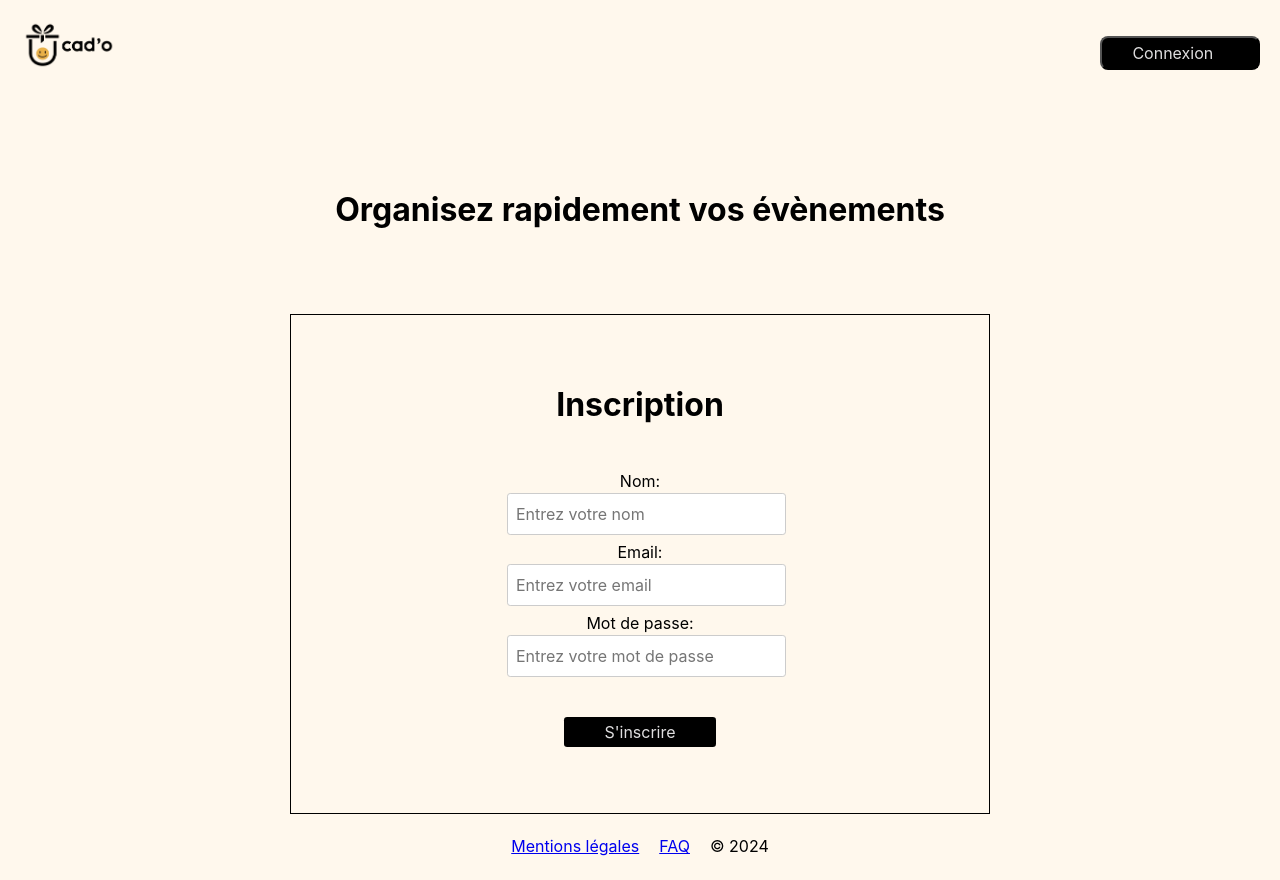
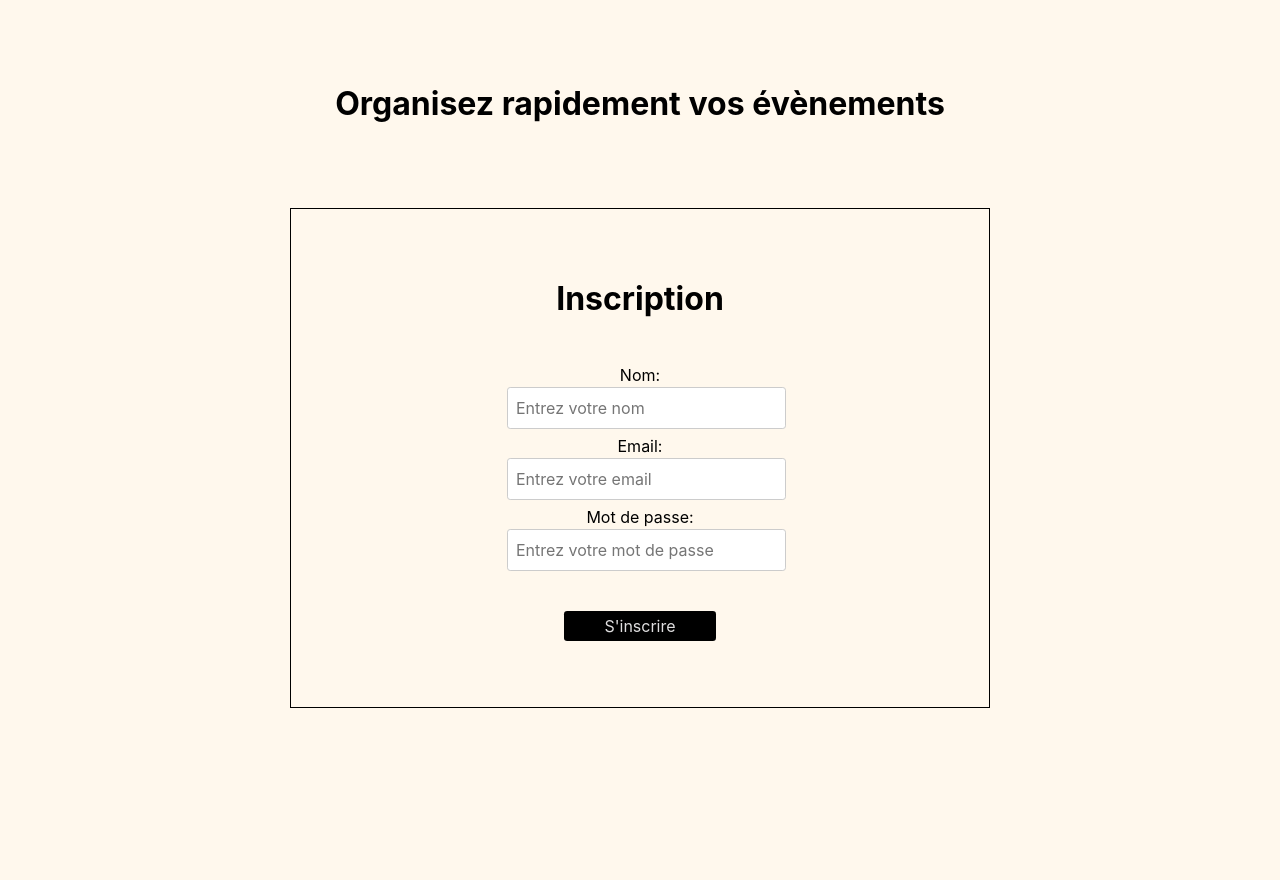
Before and after one commit to yanis-lannabi/cado-front, a React (Vite) app: page /s-inscrire in a window 1280 px wide. Built offline with nearby package versions, Linux system fonts and the light colour scheme.

Commit message:
refactor: :art: - Header - Footer

```diff
--- a/src/components/Pages/SignUp/SignUp.tsx
+++ b/src/components/Pages/SignUp/SignUp.tsx
@@ -2,8 +2,6 @@
 import './SignUp.scss';
 import React, { useState } from 'react';
 import { useNavigate } from 'react-router-dom';
-import Header from '../../Elements/Header/Header';
-import Footer from '../../Elements/Footer/Footer';
 
 function SignUp() {
   const [name, setName] = useState('');
@@ -49,7 +47,6 @@ function SignUp() {
 
   return (
     <div className="WebsiteName">
-      <Header />
       <header className="Website__title">
         <h1>Organisez rapidement vos évènements</h1>
       </header>
@@ -91,7 +88,6 @@ function SignUp() {
           </button>
         </form>
       </div>
-      <Footer />
     </div>
   );
 }
```
